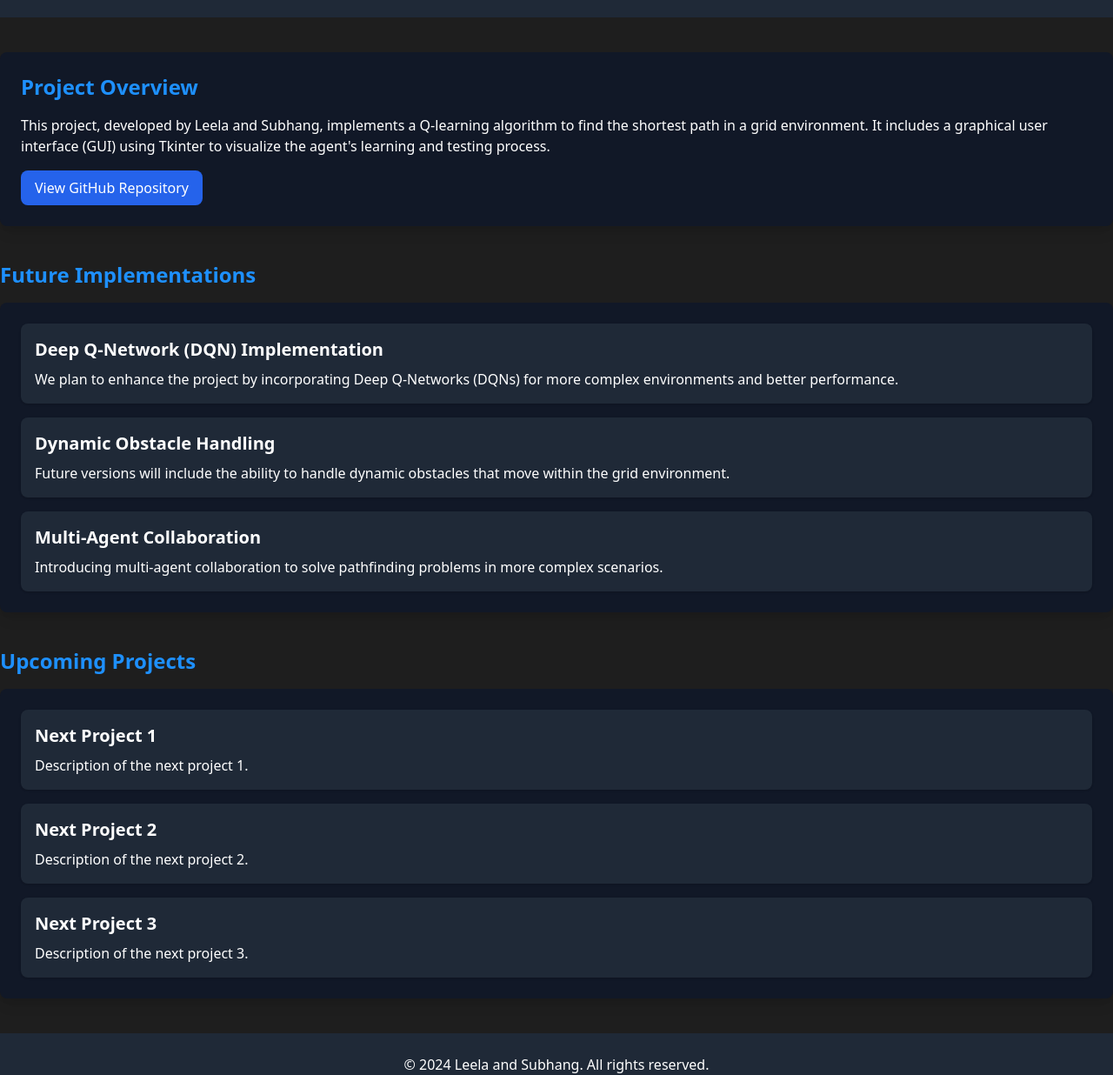
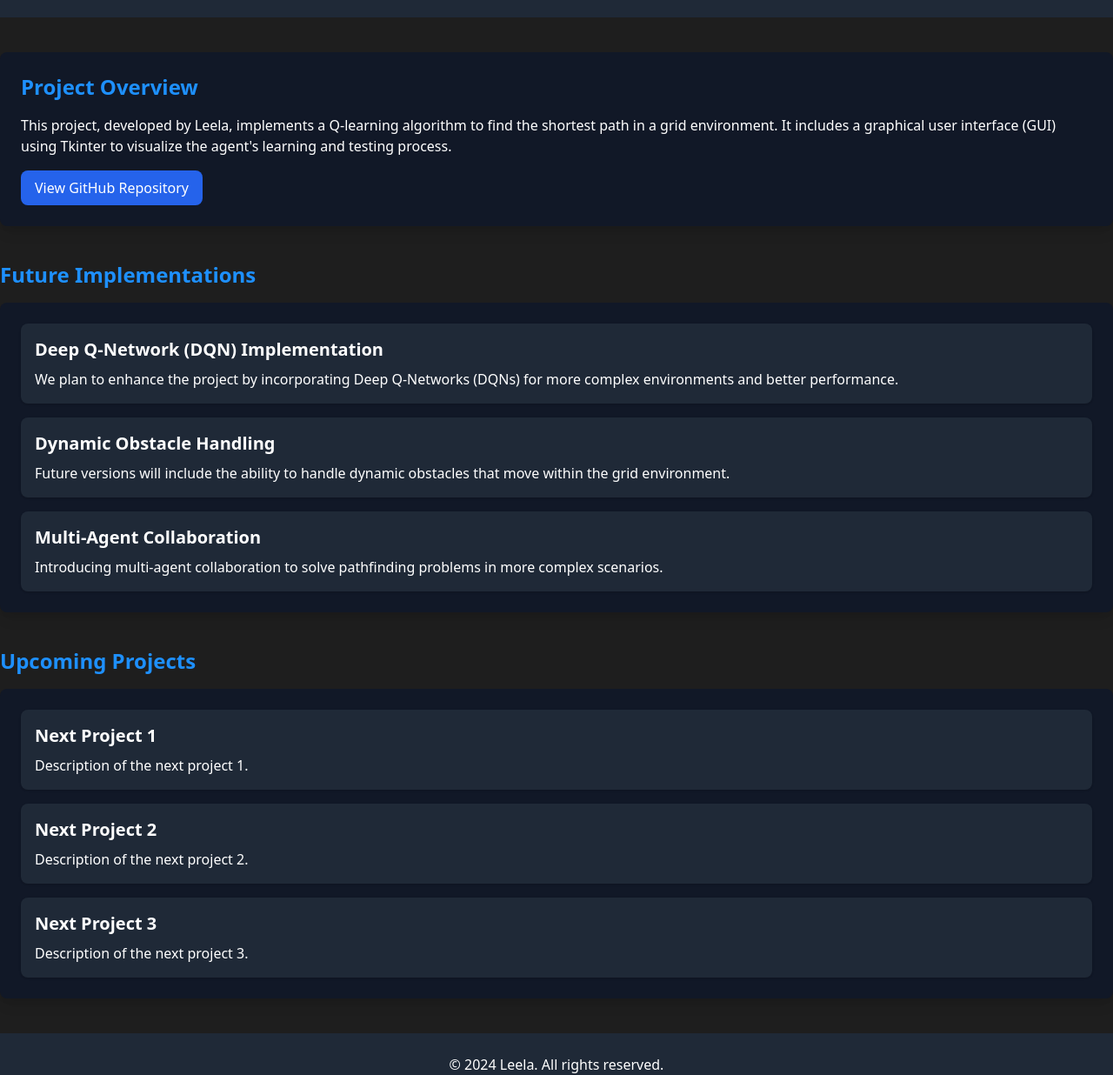
Before and after one commit to akulaleelaramakrishna/Routefinder, a plain HTML site: page index.html in a window 1280 px wide. Shown: the part 64-1300 px from the top of the page at 87% size. Drawn offline with nearby package versions, Linux system fonts and the light colour scheme.

Commit message:
Update index.html

```diff
--- a/index.html
+++ b/index.html
@@ -29,7 +29,7 @@
     <main class="container mx-auto my-10">
         <section class="bg-gray-900 p-6 rounded-lg shadow-lg">
             <h2 class="text-2xl font-bold mb-4 text-primary">Project Overview</h2>
-            <p class="mb-4">This project, developed by Leela and Subhang, implements a Q-learning algorithm to find the shortest path in a grid environment. It includes a graphical user interface (GUI) using Tkinter to visualize the agent's learning and testing process.</p>
+            <p class="mb-4">This project, developed by Leela, implements a Q-learning algorithm to find the shortest path in a grid environment. It includes a graphical user interface (GUI) using Tkinter to visualize the agent's learning and testing process.</p>
             <button id="view-repo" class="bg-blue-600 text-white py-2 px-4 rounded-lg hover:bg-blue-700">View GitHub Repository</button>
         </section>
 
@@ -61,7 +61,7 @@
 
     <footer class="bg-gray-800 text-white p-6 mt-10">
         <div class="container mx-auto">
-            <p class="text-center">© 2024 Leela and Subhang. All rights reserved.</p>
+            <p class="text-center">© 2024 Leela. All rights reserved.</p>
         </div>
     </footer>
 
```
